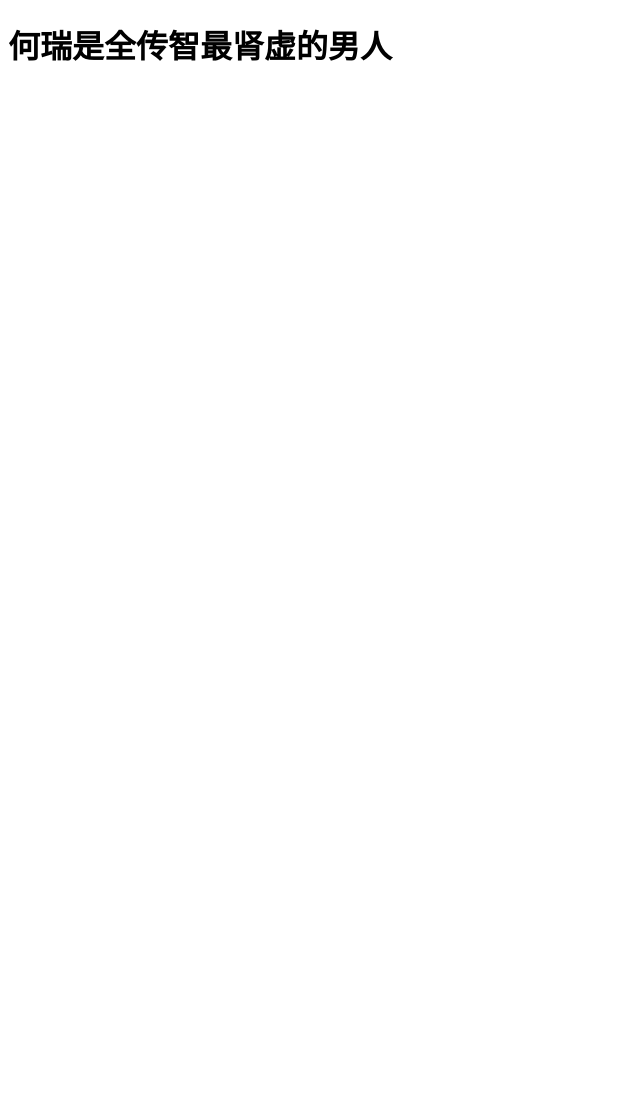
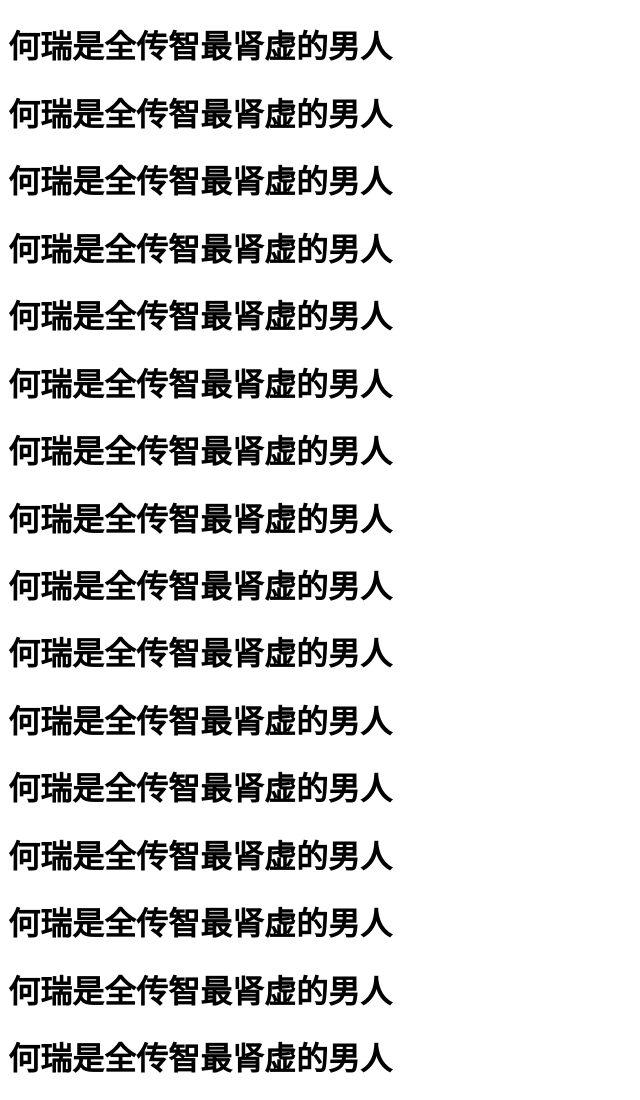
Before and after one commit to nanwangjinxiao/Team, a plain HTML site: page index (2).html in a window 1280 px wide. Shown: the whole page, without its empty margins (0-640 px from the left). Before the commit the page ends 800 px from the top, so only its background shows below. Drawn offline with Linux system fonts and the light colour scheme.

Commit message:
吴婵讲的对

```diff
--- a/index (2).html
+++ b/index (2).html
@@ -6,5 +6,21 @@
 </head>
 <body>
 	<h1>何瑞是全传智最肾虚的男人</h1>
+	<h1>何瑞是全传智最肾虚的男人</h1>
+	<h1>何瑞是全传智最肾虚的男人</h1>
+	<h1>何瑞是全传智最肾虚的男人</h1>
+	<h1>何瑞是全传智最肾虚的男人</h1>
+	<h1>何瑞是全传智最肾虚的男人</h1>
+	<h1>何瑞是全传智最肾虚的男人</h1>
+	<h1>何瑞是全传智最肾虚的男人</h1>
+	<h1>何瑞是全传智最肾虚的男人</h1>
+	<h1>何瑞是全传智最肾虚的男人</h1>
+	<h1>何瑞是全传智最肾虚的男人</h1>
+	<h1>何瑞是全传智最肾虚的男人</h1>
+	<h1>何瑞是全传智最肾虚的男人</h1>
+	<h1>何瑞是全传智最肾虚的男人</h1>
+	<h1>何瑞是全传智最肾虚的男人</h1>
+	<h1>何瑞是全传智最肾虚的男人</h1>
+
 </body>
 </html>
```
